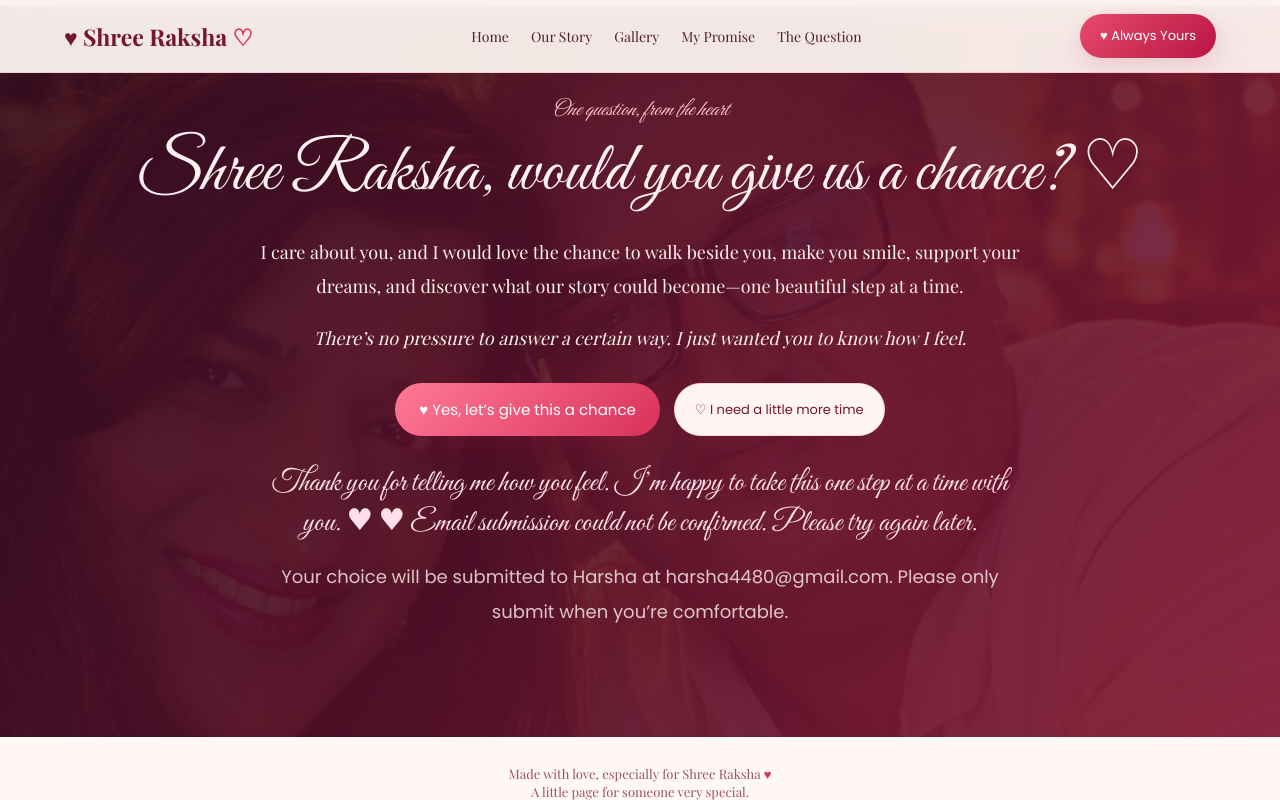
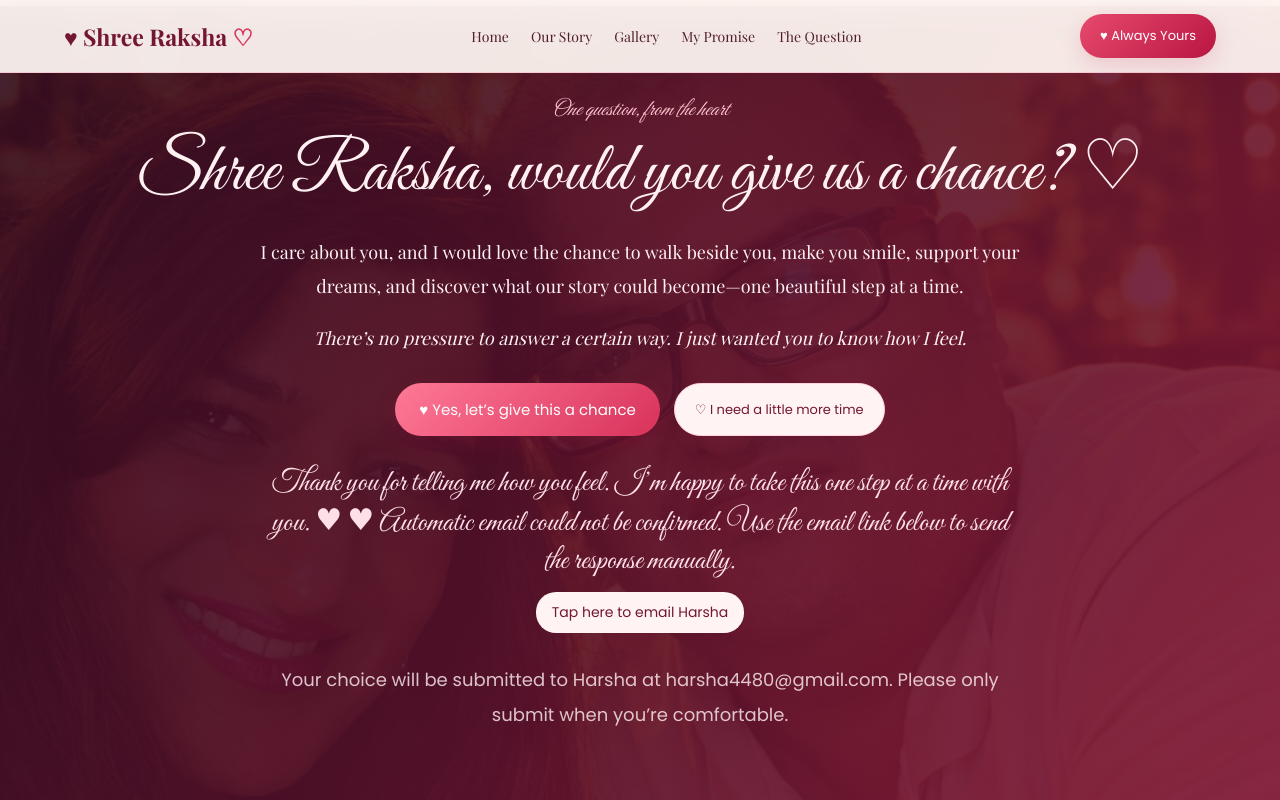
Before and after one commit to harsha4488/raksha, a plain HTML site: page index.html in a window 1280 px wide. Both pictures are taken after a click on the button "♥ Yes, let’s give this a chance". Shown: the part 3705-4505 px from the top of the page. Drawn offline with nearby package versions, Linux system fonts and the light colour scheme; no server answers.

Commit message:
Add files via upload

```diff
--- a/index.html
+++ b/index.html
@@ -7,4 +7,50 @@
 <section class="gallery" id="gallery"><h2 class="section-title">Our Beautiful Moments ♡</h2><p class="section-sub">Little memories, genuine smiles, and moments I want to remember.</p><div class="gallery-grid"><article class="gallery-card"><img src="assets/raksha1.jpg" alt="A lovely moment together"><p>A memory to treasure</p></article><article class="gallery-card"><img src="assets/raksha2.jpg" alt="Smiling together in warm lights"><p>My favourite smile</p></article><article class="gallery-card"><img src="assets/raksha3.jpg" alt="A happy selfie together"><p>Little moments, big feelings</p></article><article class="gallery-card"><img src="assets/raksha4.jpg" alt="Together outdoors"><p>Side by side</p></article><article class="gallery-card"><img src="assets/raksha5.jpg" alt="A playful moment together"><p>Your playful side</p></article><article class="gallery-card"><img src="assets/raksha6.jpg" alt="A sweet car selfie"><p>Just us ♥</p></article><article class="gallery-card"><img src="assets/raksha7.jpg" alt="A warm moment together"><p>More memories to come</p></article></div></section>
 <section class="letter" id="letter"><h2 class="section-title">My promise to you ♥</h2><p class="section-sub">Not a perfect promise—an honest one.</p><div class="letter-card"><p>Dear Shree Raksha,</p><p>I want to keep learning about you, listening when you need someone to talk to, laughing with you over the smallest things, and supporting the dreams that matter to you. I want us to be able to speak honestly, feel comfortable being ourselves, and build trust through our actions.</p><p>I won’t ask you to promise a future before you’re ready. I only hope to show you, with patience and care, that my feelings are sincere. Whatever you feel, I will respect your honesty.</p><p class="signature">With all my heart, Harsha ♥</p></div></section>
 <section class="proposal" id="proposal"><div class="eyebrow" style="color:#ffc4d0">One question, from the heart</div><h2 class="section-title">Shree Raksha, would you give us a chance? ♡</h2><p>I care about you, and I would love the chance to walk beside you, make you smile, support your dreams, and discover what our story could become—one beautiful step at a time.</p><p style="font-style:italic">There’s no pressure to answer a certain way. I just wanted you to know how I feel.</p><div class="proposal-actions"><button class="pill yes" onclick="answer('yes')">♥ Yes, let’s give this a chance</button><button class="pill maybe" onclick="answer('maybe')">♡ I need a little more time</button></div><div class="response" id="response" aria-live="polite"></div><p class="privacy-note">Your choice will be submitted to Harsha at harsha4480@gmail.com. Please only submit when you’re comfortable.</p></section><footer class="footer">Made with love, especially for Shree Raksha <span style="color:#d8325b">♥</span><br>A little page for someone very special.</footer>
-<script>const EMAIL_TO="harsha4480@gmail.com";async function answer(choice){const yes=choice==="yes";const text=yes?"Thank you for telling me how you feel. I’m happy to take this one step at a time with you. ♥":"That’s completely okay. Take the time you need; I respect your feelings and your pace. ♡";const el=document.getElementById("response");el.textContent=text+" Sending your response…";const form=new FormData();form.append("_subject","Shree Raksha website response");form.append("_template","table");form.append("_captcha","false");form.append("Recipient",EMAIL_TO);form.append("Response",yes?"Yes, let's give this a chance":"I need a little more time");form.append("Page",window.location.href);form.append("Submitted at",new Date().toLocaleString());try{const res=await fetch("https://formsubmit.co/ajax/"+EMAIL_TO,{method:"POST",body:form,headers:{"Accept":"application/json"}});if(!res.ok)throw new Error("Email service returned an error");const data=await res.json();if(data.success==="true"||data.success===true){el.textContent=text+" ♥ Your response has been submitted."}else{throw new Error("Email activation may be required")}}catch(e){el.textContent=text+" ♥ Email submission could not be confirmed. Please try again later.";console.error(e)}}</script></body></html>
+<script>
+const EMAIL_TO = "harsha4480@gmail.com";
+async function answer(choice) {
+  const yes = choice === "yes";
+  const responseText = yes
+    ? "Yes, let's give this a chance"
+    : "I need a little more time";
+  const message = yes
+    ? "Thank you for telling me how you feel. I’m happy to take this one step at a time with you. ♥"
+    : "That’s completely okay. Take the time you need; I respect your feelings and your pace. ♡";
+  const el = document.getElementById("response");
+  el.textContent = "Submitting your response…";
+  const form = new FormData();
+  form.append("_subject", "Shree Raksha website response");
+  form.append("_template", "table");
+  form.append("_captcha", "false");
+  form.append("Response", responseText);
+  form.append("Submitted at", new Date().toLocaleString());
+  form.append("Website URL", window.location.href);
+
+  try {
+    const res = await fetch("https://formsubmit.co/ajax/" + EMAIL_TO, {
+      method: "POST",
+      body: form,
+      headers: { "Accept": "application/json" }
+    });
+    const data = await res.json().catch(() => ({}));
+    if (!res.ok || !(data.success === true || data.success === "true")) {
+      throw new Error(data.message || "Email service did not confirm the submission.");
+    }
+    el.textContent = message + " ♥ Your response was accepted by the email service. If this is the first submission, check " + EMAIL_TO + " (including Spam) for an activation email from FormSubmit.";
+  } catch (err) {
+    console.error("FormSubmit error:", err);
+    el.textContent = message + " ♥ Automatic email could not be confirmed. Use the email link below to send the response manually.";
+    const link = document.createElement("a");
+    link.href = "mailto:" + EMAIL_TO
+      + "?subject=" + encodeURIComponent("Shree Raksha website response")
+      + "&body=" + encodeURIComponent("Shree Raksha's response: " + responseText
+        + "\nSubmitted at: " + new Date().toLocaleString()
+        + "\nWebsite: " + window.location.href);
+    link.textContent = "Tap here to email Harsha";
+    link.style.cssText = "display:inline-block;margin:12px;padding:10px 16px;background:#fff4f3;color:#741632;border-radius:20px;font:14px Poppins,sans-serif";
+    el.appendChild(document.createElement("br"));
+    el.appendChild(link);
+  }
+}
+</script></body></html>
```
